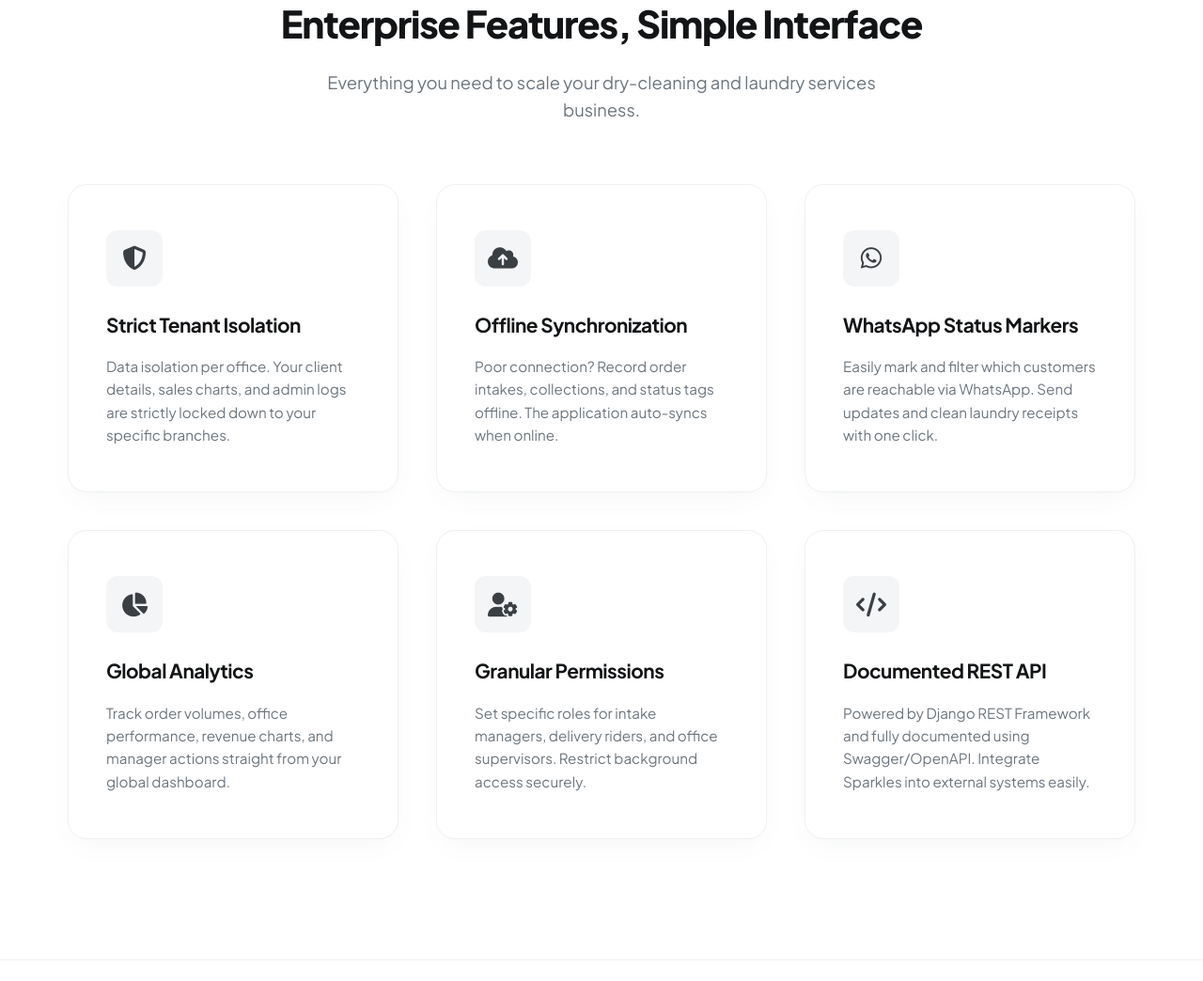
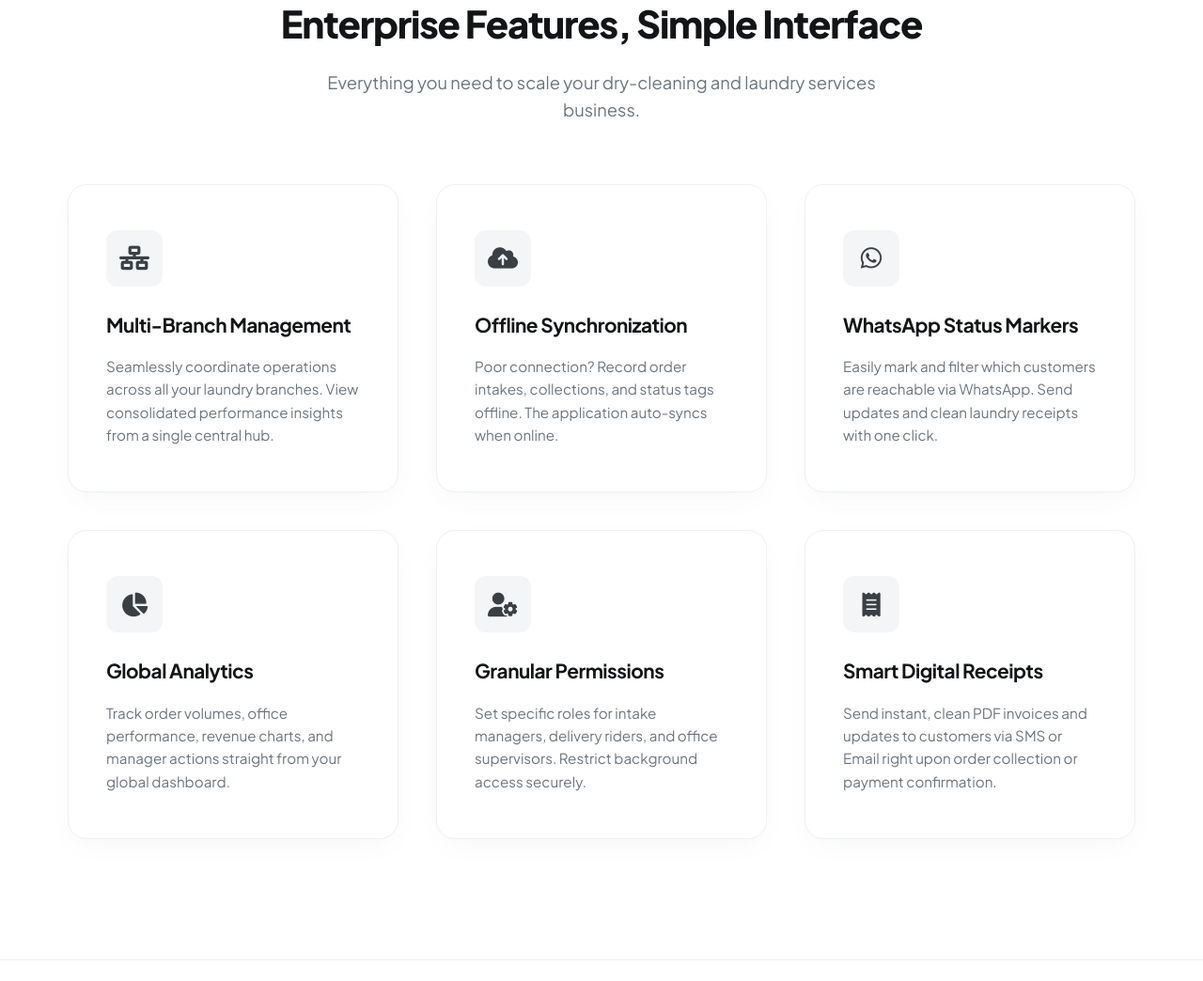
Before and after one commit to DamaMichaelYohanna/sparkles, a Django app: page / in a window 1280 px wide. Shown: the part 2933-3977 px from the top of the page at 94% size. Run offline with Django 4.2, Linux system fonts and the light colour scheme.

Commit message:
Replace developer-focused features (tenant isolation, API docs) with marketable features (multi-branch management, smart receipts) on the landing page

```diff
--- a/laundry_backend/landing/templates/landing/index.html
+++ b/laundry_backend/landing/templates/landing/index.html
@@ -43,7 +43,7 @@
                     The Modern Operating System for <span class="highlight-text">Laundry Businesses</span>
                 </h1>
                 <p class="hero-subtitle">
-                    Manage multiple branches, track orders with strict tenant isolation, send automated WhatsApp updates, and streamline workflows — all within a unified platform.
+                    Manage multiple branches, track orders effortlessly, send automated WhatsApp updates, and streamline workflows — all within a unified platform.
                 </p>
 
                 <!-- Play Store / App Store Badge Group -->
@@ -72,7 +72,7 @@
                 <div class="hero-bullets">
                     <div class="bullet-item">
                         <i class="fa-solid fa-circle-check"></i>
-                        <span>Strict Tenant Isolation</span>
+                        <span>Multi-Branch Management</span>
                     </div>
                     <div class="bullet-item">
                         <i class="fa-solid fa-circle-check"></i>
@@ -195,10 +195,10 @@
             <!-- Feature 1 -->
             <div class="feature-card">
                 <div class="feature-icon-wrapper">
-                    <i class="fa-solid fa-shield-halved"></i>
+                    <i class="fa-solid fa-network-wired"></i>
                 </div>
-                <h3>Strict Tenant Isolation</h3>
-                <p>Data isolation per office. Your client details, sales charts, and admin logs are strictly locked down to your specific branches.</p>
+                <h3>Multi-Branch Management</h3>
+                <p>Seamlessly coordinate operations across all your laundry branches. View consolidated performance insights from a single central hub.</p>
             </div>
 
             <!-- Feature 2 -->
@@ -240,10 +240,10 @@
             <!-- Feature 6 -->
             <div class="feature-card">
                 <div class="feature-icon-wrapper">
-                    <i class="fa-solid fa-code"></i>
+                    <i class="fa-solid fa-receipt"></i>
                 </div>
-                <h3>Documented REST API</h3>
-                <p>Powered by Django REST Framework and fully documented using Swagger/OpenAPI. Integrate Sparkles into external systems easily.</p>
+                <h3>Smart Digital Receipts</h3>
+                <p>Send instant, clean PDF invoices and updates to customers via SMS or Email right upon order collection or payment confirmation.</p>
             </div>
         </div>
     </section>
```
